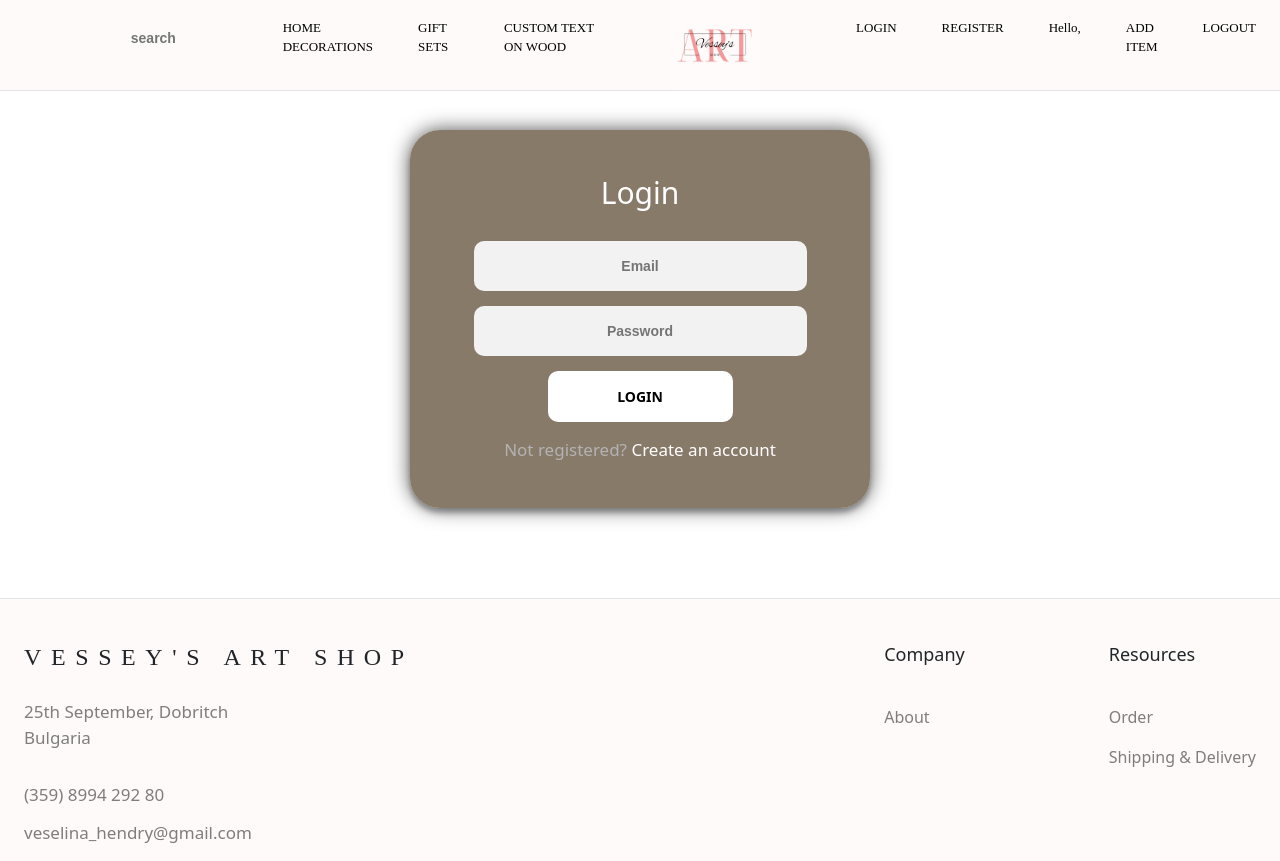
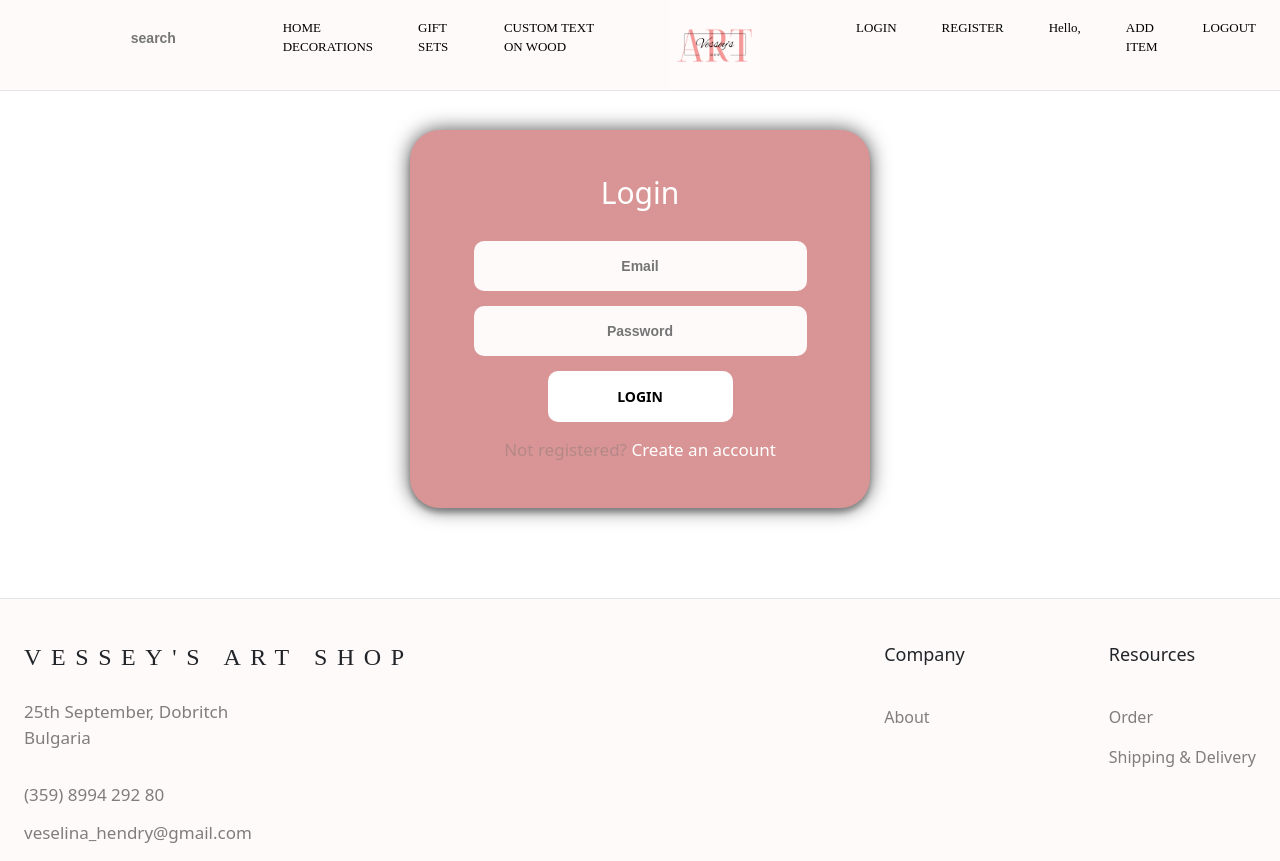
Before and after one commit to KristinaStrateva/Pyrography-Art-Gallery, a React (Vite) app in the folder client/: page /login in a window 1280 px wide. Built offline with nearby package versions, Linux system fonts and the light colour scheme.

Commit message:
Update LoginPage.module.css

```diff
--- a/client/src/components/LoginPage/LoginPage.module.css
+++ b/client/src/components/LoginPage/LoginPage.module.css
@@ -4,7 +4,7 @@
 }
 
 .form {
-  background: #59452eb6;
+  background: #d99595;
   max-width: 460px;
   margin: auto;
   margin-top: 60px;
@@ -24,7 +24,7 @@
 .form input,
 textarea {
   outline: 0;
-  background: #f2f2f2;
+  background: #fefafa;
   width: 90%;
   height: 50px;
   border: 0;
@@ -57,12 +57,12 @@ textarea {
 .form button:hover,
 .form button:active,
 .form button:focus {
-  background: #9f7c53;
+  background: #fefafa;
 }
 
 .form .message {
   margin: 15px 0 0;
-  color: #b3b3b3;
+  color: #b48888;
   font-size: 17px;
 }
 
```
